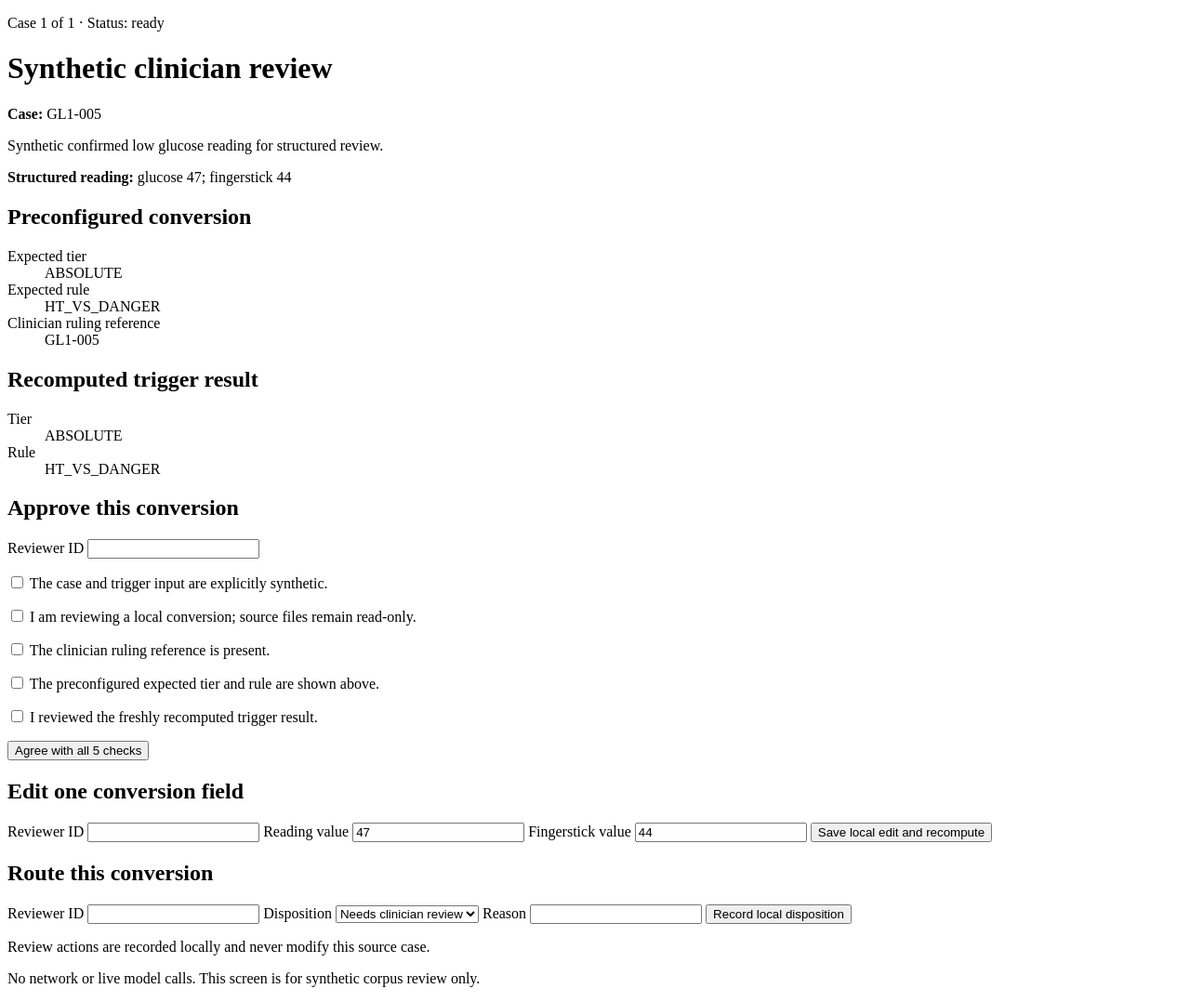
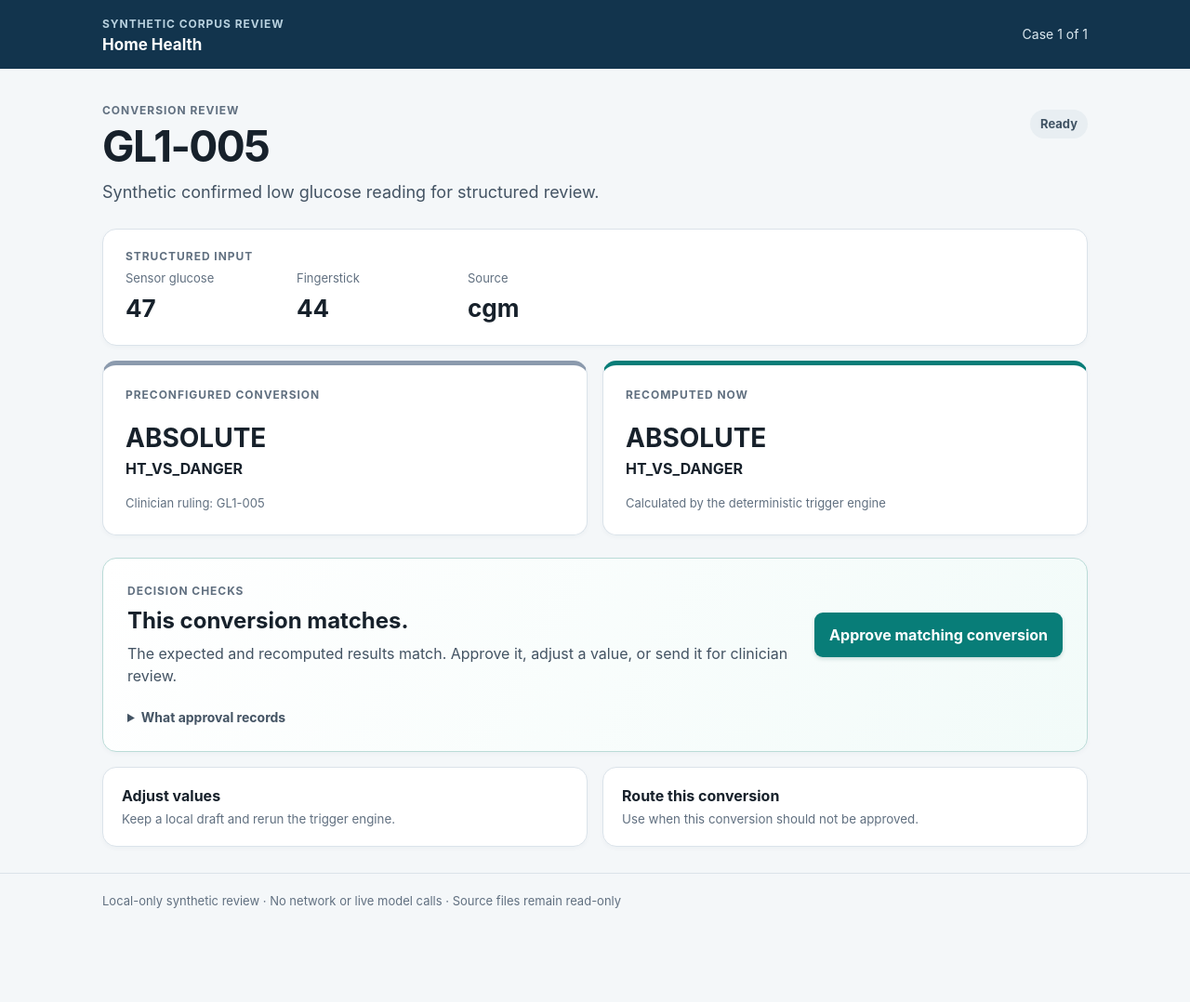
Before and after one commit to deesatzed/SDR_SpatialDecisionRouter, a Flask app: page /cases/GL1-005 in a window 1280 px wide. Shown: the whole page at 93% size. After the commit the page ends 977 px from the top, so only its background shows below. Run offline with Flask 3, Linux system fonts and the light colour scheme; data comes from the database, SQL or seed files in the repository; data that the repository does not hold is empty.

Commit message:
feat(homehealth): simplify synthetic review interface

```diff
--- a/homehealth/review_gui/app.py
+++ b/homehealth/review_gui/app.py
@@ -11,6 +11,8 @@ from homehealth.jev_baseline.phi_guard import phi_hits
 
 from .queue import QueueCase, load_queue
 from .store import ReviewStore
+
+LOCAL_ACTOR = "local_session"
 
 
 def create_app(queue_path: Path | str, db_path: Path | str, params_path: Path | str) -> Flask:
@@ -42,6 +44,7 @@ def create_app(queue_path: Path | str, db_path: Path | str, params_path: Path |
             case_count=len(queue),
             case_position=queue.index(case) + 1,
             computed=computed,
+            results_match=computed == case.expected,
             status=store.status_for(case.case_id),
             audit_events=store.audit_for(case.case_id),
             payload=payload,
@@ -52,15 +55,14 @@ def create_app(queue_path: Path | str, db_path: Path | str, params_path: Path |
         case = cases.get(case_id)
         if case is None:
             abort(404)
-        reviewer = request.form.get("reviewer", "").strip()
         checks = ("check_synthetic", "check_source", "check_ruling", "check_expected", "check_recomputed")
-        if not reviewer or any(request.form.get(check) != "on" for check in checks):
-            abort(400, "reviewer and all five conversion checks are required")
+        if any(request.form.get(check) != "on" for check in checks):
+            abort(400, "all five conversion checks are required")
         computed = _computed_result(case, params_path, _payload_with_draft(case, store.draft_for(case_id)))
         if computed != case.expected:
             abort(400, "recomputed engine result does not match the preconfigured expectation")
         store.set_status(case_id, "approved")
-        store.audit(case_id, reviewer, "approved_conversion", {"checks": list(checks), "computed": computed, "expected": case.expected})
+        store.audit(case_id, LOCAL_ACTOR, "approved_conversion", {"checks": list(checks), "computed": computed, "expected": case.expected})
         return redirect(url_for("case_detail", case_id=case_id))
 
     @app.post("/cases/<case_id>/edit")
@@ -68,9 +70,6 @@ def create_app(queue_path: Path | str, db_path: Path | str, params_path: Path |
         case = cases.get(case_id)
         if case is None:
             abort(404)
-        reviewer = request.form.get("reviewer", "").strip()
-        if not reviewer:
-            abort(400, "reviewer is required")
         try:
             draft = {
                 "reading_value": _finite_number(request.form.get("reading_value")),
@@ -80,23 +79,22 @@ def create_app(queue_path: Path | str, db_path: Path | str, params_path: Path |
             abort(400, str(error))
         store.set_draft(case_id, draft)
         store.set_status(case_id, "edited")
-        store.audit(case_id, reviewer, "edited_conversion", {"changed_fields": list(draft)})
+        store.audit(case_id, LOCAL_ACTOR, "edited_conversion", {"changed_fields": list(draft)})
         return redirect(url_for("case_detail", case_id=case_id))
 
     @app.post("/cases/<case_id>/disposition")
     def disposition(case_id: str):
         if case_id not in cases:
             abort(404)
-        reviewer = request.form.get("reviewer", "").strip()
         action = request.form.get("action", "")
         note = request.form.get("note", "").strip()
         allowed = {"needs_clinician_review", "excluded"}
-        if not reviewer or action not in allowed or not note:
-            abort(400, "reviewer, supported disposition, and reason are required")
+        if action not in allowed or not note:
+            abort(400, "supported disposition and reason are required")
         if phi_hits(note):
             abort(400, "reason contains PHI-like input")
         store.set_status(case_id, action)
-        store.audit(case_id, reviewer, action, {"reason": note})
+        store.audit(case_id, LOCAL_ACTOR, action, {"reason": note})
         return redirect(url_for("case_detail", case_id=case_id))
 
     return app
--- a/homehealth/review_gui/templates/case.html
+++ b/homehealth/review_gui/templates/case.html
@@ -1,56 +1,89 @@
 <!doctype html>
 <html lang="en">
-  <head><meta charset="utf-8"><title>Synthetic clinician review</title></head>
+  <head>
+    <meta charset="utf-8">
+    <meta name="viewport" content="width=device-width, initial-scale=1">
+    <title>Review {{ case.case_id }} · Synthetic corpus review</title>
+    <link rel="stylesheet" href="{{ url_for('static', filename='review.css') }}">
+  </head>
   <body>
-    <main>
-      <p>Case {{ case_position }} of {{ case_count }} · Status: {{ status }}</p>
-      <h1>Synthetic clinician review</h1>
-      <p><strong>Case:</strong> {{ case.case_id }}</p>
-      <p>{{ case.summary }}</p>
-      <p><strong>Structured reading:</strong> {{ payload.reading.vital }} {{ payload.reading.value }}{% if payload.reading.cgm and payload.reading.cgm.fingerstick %}; fingerstick {{ payload.reading.cgm.fingerstick.value }}{% endif %}</p>
-      <h2>Preconfigured conversion</h2>
-      <dl>
-        <dt>Expected tier</dt><dd>{{ case.expected.tier }}</dd>
-        <dt>Expected rule</dt><dd>{{ case.expected.rule }}</dd>
-        <dt>Clinician ruling reference</dt><dd>{{ case.clinician_ruling_ref }}</dd>
-      </dl>
-      <h2>Recomputed trigger result</h2>
-      <dl>
-        <dt>Tier</dt><dd>{{ computed.tier }}</dd>
-        <dt>Rule</dt><dd>{{ computed.rule }}</dd>
-      </dl>
-      <h2>Approve this conversion</h2>
-      <form method="post" action="{{ url_for('agree', case_id=case.case_id) }}">
-        <label>Reviewer ID <input name="reviewer" required></label>
-        <p><label><input type="checkbox" name="check_synthetic"> The case and trigger input are explicitly synthetic.</label></p>
-        <p><label><input type="checkbox" name="check_source"> I am reviewing a local conversion; source files remain read-only.</label></p>
-        <p><label><input type="checkbox" name="check_ruling"> The clinician ruling reference is present.</label></p>
-        <p><label><input type="checkbox" name="check_expected"> The preconfigured expected tier and rule are shown above.</label></p>
-        <p><label><input type="checkbox" name="check_recomputed"> I reviewed the freshly recomputed trigger result.</label></p>
-        <button type="submit">Agree with all 5 checks</button>
-      </form>
-      <h2>Edit one conversion field</h2>
-      <form method="post" action="{{ url_for('edit', case_id=case.case_id) }}">
-        <label>Reviewer ID <input name="reviewer" required></label>
-        <label>Reading value <input name="reading_value" type="number" step="any" value="{{ payload.reading.value }}" required></label>
-        <label>Fingerstick value <input name="fingerstick_value" type="number" step="any" value="{{ payload.reading.cgm.fingerstick.value if payload.reading.cgm and payload.reading.cgm.fingerstick else '' }}" required></label>
-        <button type="submit">Save local edit and recompute</button>
-      </form>
-      <h2>Route this conversion</h2>
-      <form method="post" action="{{ url_for('disposition', case_id=case.case_id) }}">
-        <label>Reviewer ID <input name="reviewer" required></label>
-        <label>Disposition
-          <select name="action"><option value="needs_clinician_review">Needs clinician review</option><option value="excluded">Exclude from corpus</option></select>
-        </label>
-        <label>Reason <input name="note" required></label>
-        <button type="submit">Record local disposition</button>
-      </form>
+    <header class="topbar">
+      <div><span class="eyebrow">Synthetic corpus review</span><strong>Home Health</strong></div>
+      <div class="case-progress">Case {{ case_position }} of {{ case_count }}</div>
+    </header>
+    <main class="page-shell">
+      <section class="case-header">
+        <div>
+          <p class="eyebrow">Conversion review</p>
+          <h1>{{ case.case_id }}</h1>
+          <p class="summary">{{ case.summary }}</p>
+        </div>
+        <span class="status status-{{ status }}">{{ status.replace('_', ' ') }}</span>
+      </section>
+
+      <section class="reading-card" aria-label="Structured input">
+        <p class="eyebrow">Structured input</p>
+        <div class="reading-values">
+          <div><span>Sensor glucose</span><strong>{{ payload.reading.value }}</strong></div>
+          {% if payload.reading.cgm and payload.reading.cgm.fingerstick %}
+          <div><span>Fingerstick</span><strong>{{ payload.reading.cgm.fingerstick.value }}</strong></div>
+          {% endif %}
+          <div><span>Source</span><strong>{{ payload.reading.source }}</strong></div>
+        </div>
+      </section>
+
+      <section class="result-grid" aria-label="Expected and recomputed results">
+        <article class="result-card expected"><p class="eyebrow">Preconfigured conversion</p><h2>{{ case.expected.tier }}</h2><p>{{ case.expected.rule }}</p><small>Clinician ruling: {{ case.clinician_ruling_ref }}</small></article>
+        <article class="result-card computed"><p class="eyebrow">Recomputed now</p><h2>{{ computed.tier }}</h2><p>{{ computed.rule }}</p><small>Calculated by the deterministic trigger engine</small></article>
+      </section>
+
+      <section class="decision-card">
+        <div>
+          <p class="eyebrow">Decision checks</p>
+          {% if results_match %}
+          <h2>This conversion matches.</h2>
+          <p>The expected and recomputed results match. Approve it, adjust a value, or send it for clinician review.</p>
+          {% else %}
+          <h2>Result differs from preconfigured conversion.</h2>
+          <p>Approval is unavailable. Adjust the local values again or route this conversion for clinician review.</p>
+          {% endif %}
+        </div>
+        {% if results_match %}
+        <form method="post" action="{{ url_for('agree', case_id=case.case_id) }}">
+          <input type="hidden" name="check_synthetic" value="on">
+          <input type="hidden" name="check_source" value="on">
+          <input type="hidden" name="check_ruling" value="on">
+          <input type="hidden" name="check_expected" value="on">
+          <input type="hidden" name="check_recomputed" value="on">
+          <button class="button button-primary" type="submit">Approve matching conversion</button>
+        </form>
+        {% else %}
+        <span class="mismatch">Approval paused</span>
+        {% endif %}
+        <details class="check-details"><summary>What approval records</summary><ul><li>The case is marked synthetic.</li><li>Source data stays read-only.</li><li>A clinician ruling reference is present.</li><li>The preconfigured tier and rule are visible.</li><li>The current deterministic result was reviewed.</li></ul></details>
+      </section>
+
+      <section class="secondary-actions">
+        <details class="action-panel"><summary><span><strong>Adjust values</strong><small>Keep a local draft and rerun the trigger engine.</small></span></summary>
+          <form method="post" action="{{ url_for('edit', case_id=case.case_id) }}" class="field-form">
+            <label>Sensor glucose <input name="reading_value" type="number" step="any" value="{{ payload.reading.value }}" required></label>
+            <label>Fingerstick <input name="fingerstick_value" type="number" step="any" value="{{ payload.reading.cgm.fingerstick.value if payload.reading.cgm and payload.reading.cgm.fingerstick else '' }}" required></label>
+            <button class="button button-secondary" type="submit">Save local edit and recompute</button>
+          </form>
+        </details>
+        <details class="action-panel"><summary><span><strong>Route this conversion</strong><small>Use when this conversion should not be approved.</small></span></summary>
+          <form method="post" action="{{ url_for('disposition', case_id=case.case_id) }}" class="field-form">
+            <label>Disposition <select name="action"><option value="needs_clinician_review">Needs clinician review</option><option value="excluded">Exclude from corpus</option></select></label>
+            <label>Why? <input name="note" placeholder="Short synthetic-only reason" required></label>
+            <button class="button button-secondary" type="submit">Record disposition</button>
+          </form>
+        </details>
+      </section>
+
       {% if audit_events %}
-      <h2>Local review audit</h2>
-      <ul>{% for event in audit_events %}<li>{{ event.created_at }} · {{ event.reviewer }} · {{ event.action }}</li>{% endfor %}</ul>
+      <section class="audit"><h2>Local activity</h2><ul>{% for event in audit_events %}<li><span>{{ event.action.replace('_', ' ') }}</span><small>{{ event.created_at }} · {{ event.reviewer }}</small></li>{% endfor %}</ul></section>
       {% endif %}
-      <p>Review actions are recorded locally and never modify this source case.</p>
-      <p>No network or live model calls. This screen is for synthetic corpus review only.</p>
     </main>
+    <footer>Local-only synthetic review · No network or live model calls · Source files remain read-only</footer>
   </body>
 </html>
```
Also changed, not shown: homehealth/review_gui/test_app.py (+15 -13 lines), homehealth/review_gui/README.md, homehealth/review_gui/static/review.css (added).
